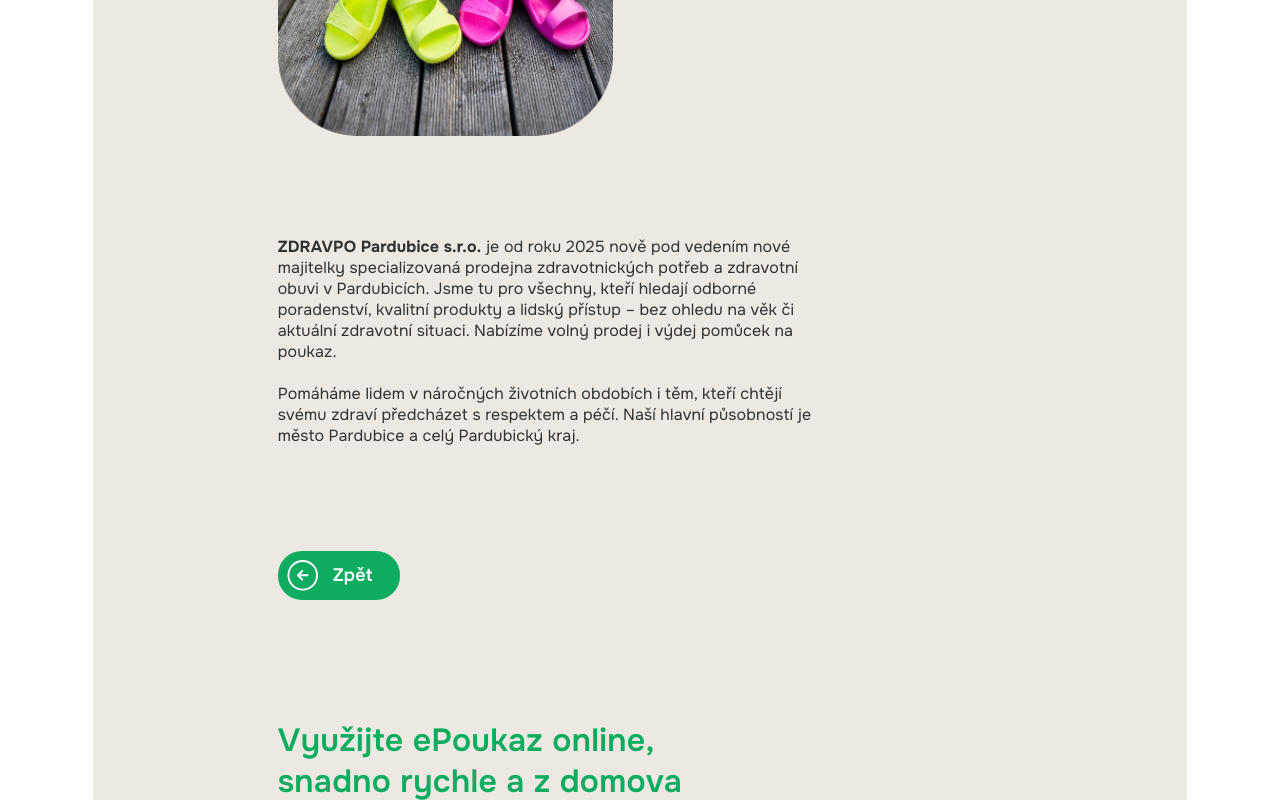
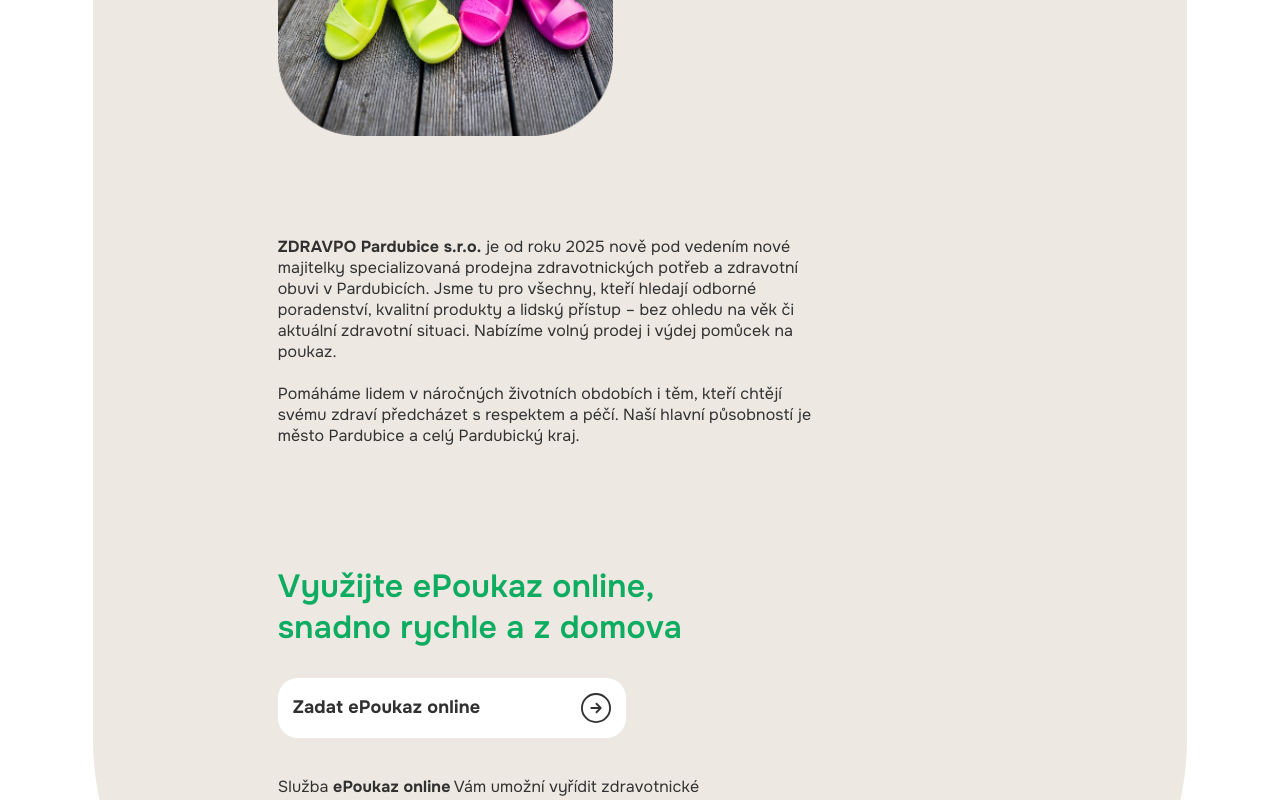
Before and after one commit to ToCatchTo/zdravpo, a React (Vite) app: page /universalInfoSubpage in a window 1280 px wide. Shown: the part 1512-2312 px from the top of the page. Built offline with nearby package versions, Linux system fonts and the light colour scheme.

Commit message:
Final check

```diff
--- a/src/components/UniversalInfoSubpageSection.tsx
+++ b/src/components/UniversalInfoSubpageSection.tsx
@@ -12,7 +12,7 @@ export default function UniversalInfoSubpageSection() {
         <Grid container spacing={2} columns={14} sx={{ mt: { md: '100px', xs: '50px' } }}>
             <Grid columns={12} size={{ sm: 12, xs: 14 }} offset={{ sm: 1, xs: 0 }} spacing={2} container sx={{ flexDirection: 'column', backgroundColor: colors.button, borderRadius: { lg: '300px', md: '200px', sm: '100px', xs: '86px' }, padding: { md: '94px 0px 94px 0px', sm: '94px 36px 94px 36px', xs: '56px 36px 369px 36px' }, justifyContent: { lg: 'flex-start', md: 'center', sm: 'flex-start' }, gap: '0px' }}>
                 {/* Tlačítko zpět */}
-                <Grid size={1} offset={{ md: 2, sm: 1, xs: 0 }} sx={{ backgroundColor: colors.primary, borderRadius: '24px', cursor: 'pointer', '&:hover': { filter: 'brightness(0.95)' }, display: 'flex', alignItems: 'center', p: { sm: '9px', xs: '10px' }, gap: { sm: '15px', xs: '13px' }, minWidth: { sm: '122px', xs: '90px' } }} onClick={() => { navigate('/universalInfoPage'); window.scrollTo(0, 0) }}>
+                <Grid size={1} offset={{ md: 2, sm: 1, xs: 0 }} sx={{ backgroundColor: colors.primary, borderRadius: '24px', cursor: 'pointer', '&:hover': { filter: 'brightness(0.95)' }, display: 'flex', alignItems: 'center', p: { sm: '9px', xs: '7px 10px' }, gap: { sm: '15px', xs: '13px' }, minWidth: { sm: '122px', xs: '90px' }, maxWidth: '122px' }} onClick={() => { navigate('/universalInfoPage'); window.scrollTo(0, 0) }}>
                     <Box component="img" src='/arrow.svg' alt="Ikona šipky" sx={{ transform: 'scaleX(-1)', width: { sm: '31px', xs: '15px' }, height: { sm: '31px', xs: '15px' } }} />
                     <Typography sx={{ color: colors.secondary, fontSize: { sm: '18px', xs: '12px' }, fontFamily: 'Onest', fontWeight: '600', lineHeight: '22px' }}>
                         Zpět
@@ -53,7 +53,7 @@ export default function UniversalInfoSubpageSection() {
                     ))}
                 </Grid>
                 {/* Tlačítko zpět */}
-                <Grid size={1} offset={{ md: 2, sm: 1, xs: 0 }} sx={{ backgroundColor: colors.primary, borderRadius: '24px', cursor: 'pointer', '&:hover': { filter: 'brightness(0.95)' }, display: 'flex', alignItems: 'center', p: { sm: '9px', xs: '10px' }, gap: { sm: '15px', xs: '13px' }, minWidth: { sm: '122px', xs: '90px' }, mt: '105px' }} onClick={() => { navigate('/universalInfoPage'); window.scrollTo(0, 0) }}>
+                <Grid size={1} offset={{ md: 2, sm: 1, xs: 0 }} sx={{ backgroundColor: colors.primary, borderRadius: '24px', cursor: 'pointer', '&:hover': { filter: 'brightness(0.95)' }, display: { sm: 'none', xs: 'flex' }, alignItems: 'center', p: { sm: '9px', xs: '7px 10px' }, gap: { sm: '15px', xs: '13px' }, minWidth: { sm: '122px', xs: '90px' }, mt: '105px' }} onClick={() => { navigate('/universalInfoPage'); window.scrollTo(0, 0) }}>
                     <Box component="img" src='/arrow.svg' alt="Ikona šipky" sx={{ transform: 'scaleX(-1)', width: { sm: '31px', xs: '15px' }, height: { sm: '31px', xs: '15px' } }} />
                     <Typography sx={{ color: colors.secondary, fontSize: { sm: '18px', xs: '12px' }, fontFamily: 'Onest', fontWeight: '600', lineHeight: '22px' }}>
                         Zpět
```
